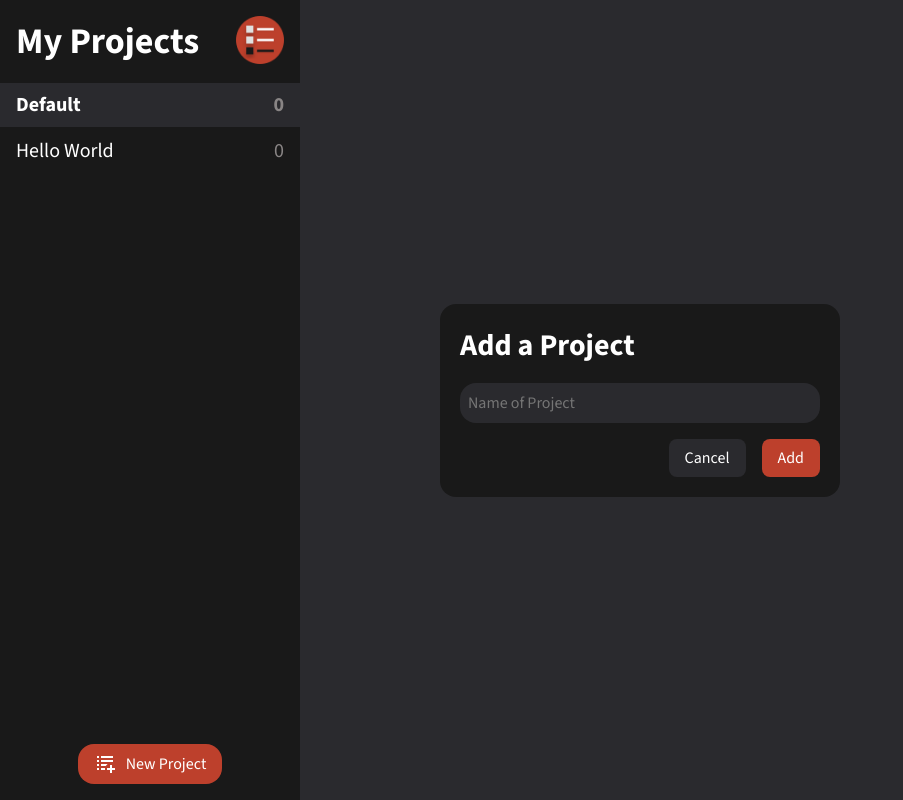
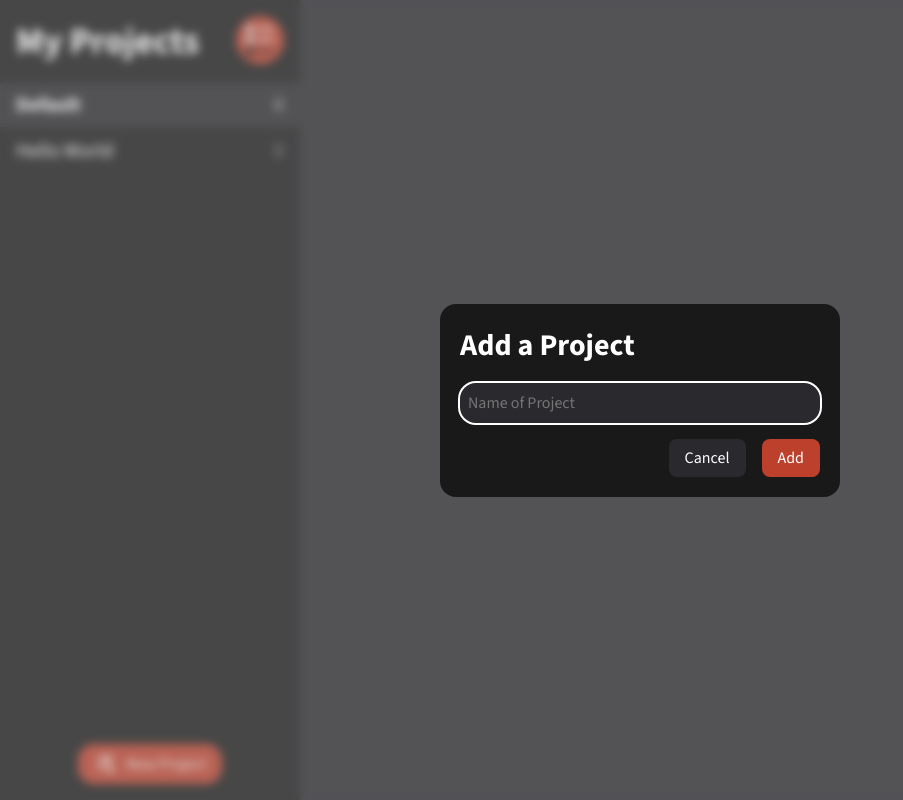
Before and after one commit to 101113608/todo-list, a website built with webpack: page src/template.html in a window 1280 px wide. Both pictures are taken after a click on the button "New Project". Shown: the whole page, without its empty margins (0-903 px from the left). Built offline with nearby package versions, Linux system fonts and the light colour scheme.

Commit message:
Add 'project' modal, 'New Project' functionality
To let users add new projects (todo lists), a 'project' modal module
was added. This is a modal that is generated when clicking on the
'New Project' button on the sidebar, which allows users to enter in a
name to create a new project.

```diff
--- a/src/js/index.js
+++ b/src/js/index.js
@@ -1,8 +1,11 @@
 import "../styles.css";
 import { Projects, createProject, createTodo } from "./logic/projects";
 import { createSidebarProjectsList } from "./interface/sidebar/sidebar-projects-list";
+import { createProjectModal } from "./interface/modal/project-modal";
+import { Extract } from "./logic/utility";
 
 (function() {
+
     // DOM elements
     const body = document.querySelector("body");
     const main = document.querySelector("main");
@@ -17,6 +20,21 @@ import { createSidebarProjectsList } from "./interface/sidebar/sidebar-projects-
             return projects.getProjectViaIndex(projectTracker.index)
         },
     }
+    const modal = {
+        type: "",
+        domElement: null,
+        set(modalType, element) {
+            this.type = modalType;
+            this.domElement = element;
+        },
+        reset() {
+            this.type = "";
+            this.domElement = null;
+        },
+        isEmpty() {
+            return (this.type === "" && this.domElement === null);
+        }
+    };
 
     function renderSidebarMain(projectsList) {
         if (projectsList) {
@@ -46,6 +64,28 @@ import { createSidebarProjectsList } from "./interface/sidebar/sidebar-projects-
         }
     }
 
+    function openModal(modalType, modalElement, domElement = document.querySelector("body")) {
+        modal.set(modalType, modalElement);
+        domElement.append(modal.domElement);
+
+        if (modal.type !== "Error") {
+            modal.domElement.showModal();
+        }
+    }
+
+    function removeModal(modal, domElement = document.querySelector("body")) {
+        if (domElement.contains(modal.domElement)) {
+            domElement.removeChild(modal.domElement);
+            modal.reset();
+        }
+    }
+
+    function submitNewProject(formData, projects) {
+        const newProject = createProject(formData.projectTitle);
+
+        projects.addProject(newProject);
+    }
+
     sidebar.addEventListener("click", e => {
         if (e.target.hasAttribute("data-add-project-btn")) {
             openModal("Add Project", createProjectModal("Add"));
@@ -60,6 +100,33 @@ import { createSidebarProjectsList } from "./interface/sidebar/sidebar-projects-
         }
     });
 
+    body.addEventListener("submit", e => {
+        if (!modal.isEmpty()) {
+            const formData = Extract.formValues(e.target);
+            switch (modal.type) {
+                case "Add Project":
+                    submitNewProject(formData, projects);
+                    break;
+                default:
+                    console.error("Provided modal type does not exist");
+            }
+            removeModal(modal);
+            renderSidebarMain(projects.getProjectsList());
+            return;
+        }
+    });
+
+    ["reset", "cancel"].forEach(eventListener => {
+        body.addEventListener(eventListener, e => removeModal(modal));
+    });
+
+    body.addEventListener("keydown", e => {
+        if (e.key === "Escape" && modal.domElement !== null) {
+            removeModal(modal, body);
+            return;
+        }
+    });
+
     projects.addProject(createProject("Hello World"));
 
     renderSidebarMain(projects.getProjectsList());
--- /dev/null
+++ b/src/js/interface/modal/project-modal.js
@@ -0,0 +1,101 @@
+function createProjectModal(type) {
+    const modal = document.createElement("dialog");
+    const div = document.createElement("div");
+
+    div.classList.add("project-modal-content");
+    modal.classList.add("project-modal");
+
+    div.append(createProjectForm(type));
+    modal.append(div);
+
+    return modal;
+}
+
+function createProjectForm(type) {
+    const form = document.createElement("form");
+
+    form.action = "/";
+    form.setAttribute("onsubmit", "event.preventDefault()");
+    form.append(
+        createAddProjectHeading(type),
+        createAddProjectInput(),
+        createDivActionButtons(type),
+        createHiddenInput(),
+    );
+
+    return form;
+}
+
+function createHiddenInput() {
+    const input = document.createElement("input");
+    input.type = "hidden";
+    input.id = "currentProjectTitle";
+    input.name = "currentProjectTitle";
+
+    return input;
+}
+
+function createAddProjectHeading(type) {
+    const h2 = document.createElement("h2");
+    let headingTextContent;
+
+    switch(type) {
+        case "Add":
+            headingTextContent = "Add a";
+            break;
+        case "Edit":
+            headingTextContent = "Edit";
+            break;
+        default:
+            console.error("Modal type provided was not valid.");
+            headingTextContent = "Error";
+    }
+
+    h2.textContent = headingTextContent + " Project";
+
+    return h2;
+}
+
+function createAddProjectInput() {
+    const input = document.createElement("input");
+
+    input.setAttribute("type", "text");
+    input.setAttribute("placeholder", "Name of Project");
+    input.setAttribute("required", "");
+    input.setAttribute("id", "projectTitle");
+    input.setAttribute("name", "projectTitle");
+
+    return input;
+}
+
+function createDivActionButtons(type) {
+    const div = document.createElement("div");
+    const cancelBtn = document.createElement("button");
+    const submitBtn = document.createElement("button");
+    let submitBtnTextContent;
+
+    cancelBtn.textContent = "Cancel";
+    cancelBtn.setAttribute("type", "reset");
+
+    switch(type) {
+        case "Add":
+            submitBtnTextContent = "Add";
+            break;
+        case "Edit":
+            submitBtnTextContent = "Save";
+            break;
+        default:
+            console.error("Modal type provided was not valid.");
+            submitBtnTextContent = "Error";
+    }
+
+    submitBtn.setAttribute("type", "submit");
+    submitBtn.textContent = submitBtnTextContent;
+
+    div.classList.add("action-buttons");
+    div.append(cancelBtn, submitBtn);
+
+    return div;
+}
+
+export { createProjectModal };
--- a/src/template.html
+++ b/src/template.html
@@ -26,16 +26,6 @@
     </aside>
     <main>
     </main>
-    <dialog class="project-modal" open="">
-        <div class="project-modal-content">
-            <form action="/" onsubmit="event.preventDefault()">
-                <h2>Add a Project</h2><input type="text" placeholder="Name of Project" required="" id="projectTitle"
-                    name="projectTitle">
-                <div class="action-buttons"><button type="reset">Cancel</button><button type="submit">Add</button></div>
-                <input type="hidden" id="currentProjectTitle" name="currentProjectTitle">
-            </form>
-        </div>
-    </dialog>
 </body>
 
 </html>
```
